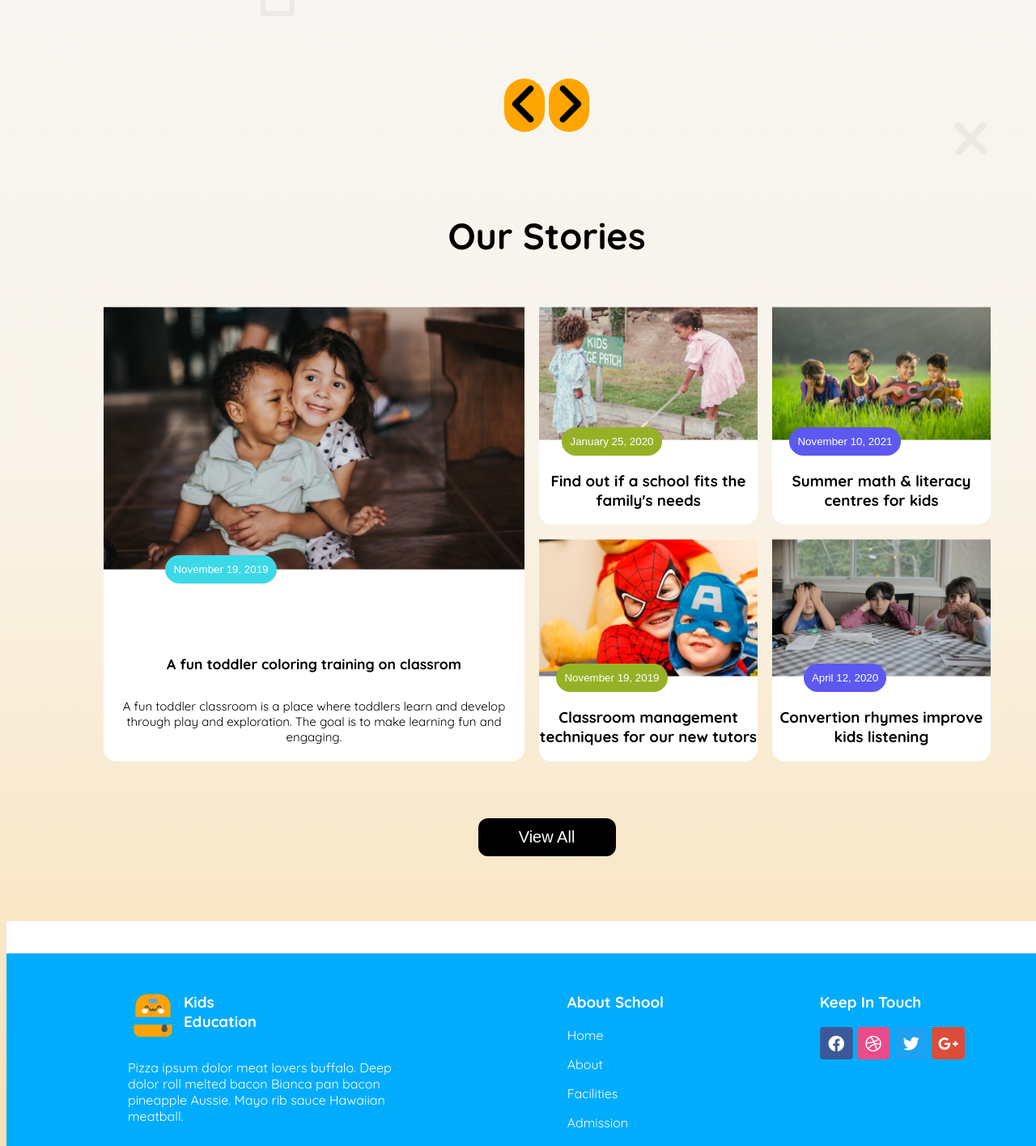
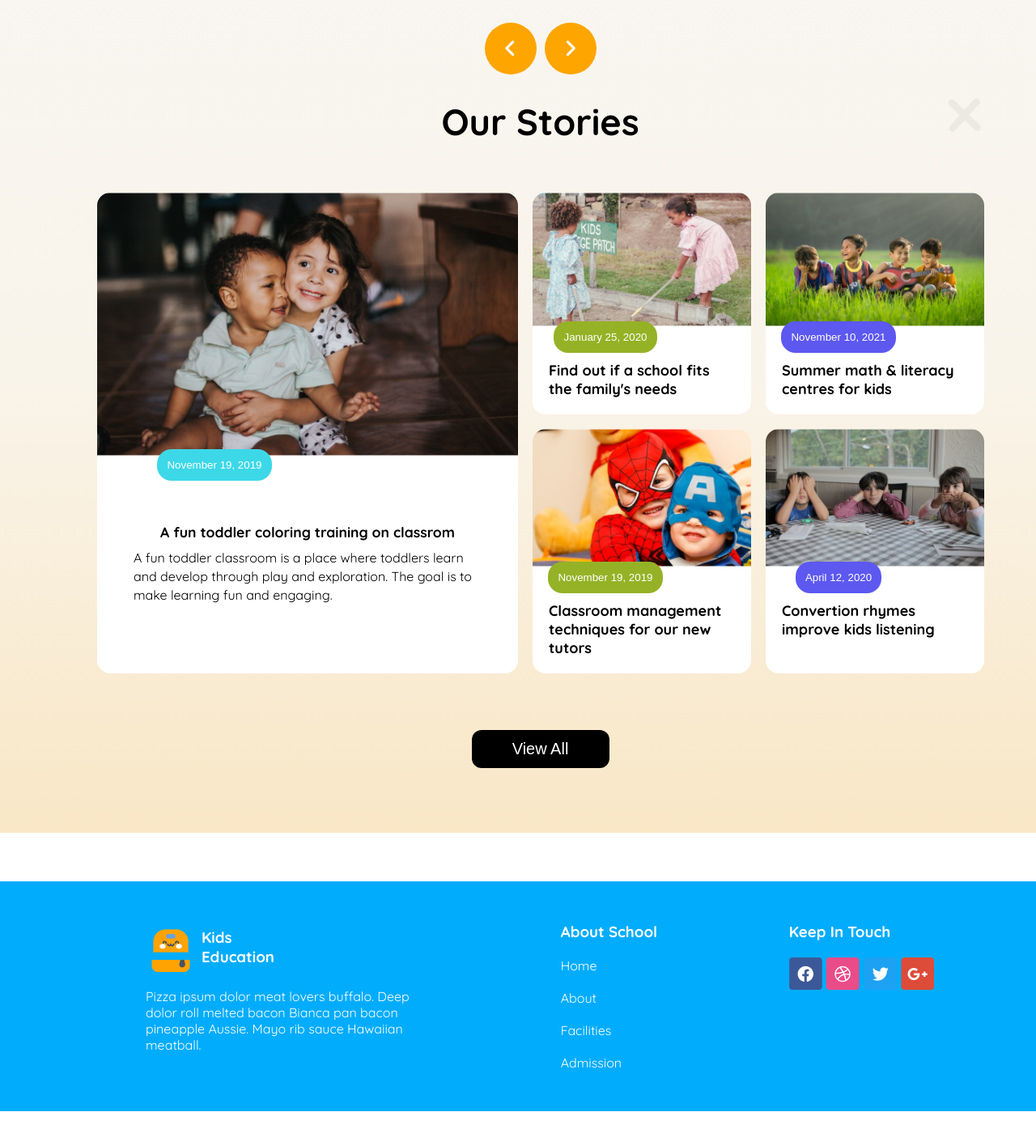
Before and after one commit to Abdulkaium775/Assignment-2, a plain HTML site: page index.html in a window 1280 px wide. Shown: the part 1359-2775 px from the top of the page at 81% size. After the commit the page ends 2732 px from the top, so only its background shows below. Drawn offline with Linux system fonts and the light colour scheme.

Commit message:
fourth-commit

```diff
--- a/index.html
+++ b/index.html
@@ -1,11 +1,16 @@
 <!DOCTYPE html>
 <html lang="en">
+
 <head>
     <meta charset="UTF-8">
     <meta name="viewport" content="width=device-width, initial-scale=1.0">
     <title>Assignment-2</title>
     <link rel="stylesheet" href="style/style.css">
+    <link rel="stylesheet" href="https://cdnjs.cloudflare.com/ajax/libs/font-awesome/6.7.2/css/all.min.css"
+        integrity="sha512-Evv84Mr4kqVGRNSgIGL/F/aIDqQb7xQ2vcrdIwxfjThSH8CSR7PBEakCr51Ck+w+/U6swU2Im1vVX0SVk9ABhg=="
+        crossorigin="anonymous" referrerpolicy="no-referrer" />
 </head>
+
 <body id="body" class="quicksand-normal">
     <!-- banner-style -->
     <header>
@@ -14,7 +19,7 @@
                 <img src="./assets/logo.png" alt="">
                 <p class="title">SCHOOL</p>
             </div>
-            <div>
+            <div class="navbar-list">
                 <nav>
                     <ul>
                         <li style="color: orange;">Home</li>
@@ -24,15 +29,18 @@
                     </ul>
                 </nav>
             </div>
-            <div>
+            <div class="navbar-btn">
                 <button class="btn-primary">Contact</button>
             </div>
+            <div class="navbar-menu"><i class="fa-solid fa-bars"></i></div>
         </div>
         <!-- 2nd-part -->
         <section class="banner">
             <div class="banner-details">
-                <h1 class="banner-title"> <Span style="color: orange;">Empowering </Span>students from small age <span style="color: skyblue;">towards vision</span></h1>
-                <p>With the courage,Confidence,Creatibity and Composssion to make their Unique Contribution in a Diverse and Dynamic world.</p>
+                <h1 class="banner-title"> <Span style="color: orange;">Empowering </Span>students from small age <span
+                        style="color: skyblue;">towards vision</span></h1>
+                <p>With the courage,Confidence,Creatibity and Composssion to make their Unique Contribution in a Diverse
+                    and Dynamic world.</p>
                 <button class="btn-2">Enroll Now</button>
             </div>
             <div>
@@ -54,33 +62,37 @@
                 <div style="background-image: linear-gradient(#DBF0FA,#F9FDFF,#FFFFFF);" class="Curriculam-details">
                     <img src="./assets/kinder.png" alt="">
                     <h3>Kinder (3-4) Years</h3>
-        <p style="color: #808080;">A kindergarten curriculum guide is a systematic plan for teaching children in kindergarten.</p>
+                    <p style="color: #808080;">A kindergarten curriculum guide is a systematic plan for teaching
+                        children in kindergarten.</p>
                     <h5 style="color: #64C8FF;">Read More</h5>
                 </div>
 
                 <div style="background-image: linear-gradient(#FCF2DC,#FFFEFD,#FFFFFF);" class="Curriculam-details">
                     <img src="./assets/elementary.png" alt="">
                     <h3>Elementary School</h3>
-       <p style="color: #808080;">Elementary school usually includes kindergarten through fifth or sixth grade, depending on the school district.</p>
+                    <p style="color: #808080;">Elementary school usually includes kindergarten through fifth or sixth
+                        grade, depending on the school district.</p>
                     <h5 style="color: #F0AA00;">Read More</h5>
                 </div>
 
                 <div style="background-image: linear-gradient(#EDE1FC,#FEFEFF,#FFFFFF);" class="Curriculam-details">
                     <img src="./assets/middle.png" alt="">
                     <h3>Middle(10-16) Years</h3>
-       <p style="color: #808080;">Children develop new thinking skills, such as thinking in multiple dimensions and seeing things as relative.</p>
+                    <p style="color: #808080;">Children develop new thinking skills, such as thinking in multiple
+                        dimensions and seeing things as relative.</p>
                     <h5 style="color: #8700FF;">Read More</h5>
                 </div>
             </div>
             <!-- button -->
             <section>
                 <div class="button">
-            <button  class="b-1">
-                <img src="./assets/angle-left-solid.svg" alt="">
-            </button>
-            <button class="b-2">
-            <img src="./assets/angle-right-solid.svg" alt="">
-             </button>
+                    <div class="b-1">
+                        <i class="fa-solid fa-angle-left"></i>
+
+                    </div>
+                    <div class="b-2">
+                        <i class="fa-solid fa-angle-right"></i>
+                    </div>
                 </div>
                 </sectction>
 
@@ -88,32 +100,39 @@
                 <section>
                     <div class="story">
                         <h1 class="story-title">Our Stories</h1>
+                        <marquee>"Early education focuses on building basic skills, creativity and social development"
+                        </marquee>
                         <div class="our-stories">
                             <div id="story-1" class="details">
-                    <img src="./assets/story-1.png" alt="">
+                                <img max-width:100% src="./assets/story-1.png" alt="">
                                 <button id="btn-osm-1" class="btn-3">November 19, 2019</button>
+                                <div class="story-1">
                                     <h3>A fun toddler coloring training on classrom</h3>
-                    <p>A fun toddler classroom is a place where toddlers learn and develop through play and exploration. The goal is to make learning fun and engaging.</p>
+                                    <p class="box-desc">A fun toddler classroom is a place where toddlers learn and
+                                        develop through play and exploration. The goal is to make learning fun and
+                                        engaging.</p>
+                                </div>
+
                             </div>
                             <div class="details">
                                 <img src="./assets/story-2.png" alt="">
                                 <button id="btn-osm-2" class="btn-3">January 25, 2020</button>
-                    <h3>Find out if a school fits the family's needs</h3>
+                                <h3 class="small-box-title">Find out if a school fits the family's needs</h3>
                             </div>
                             <div class="details">
                                 <img src="./assets/story-3.png" alt="">
                                 <button id="btn-osm-3" class="btn-3">November 10, 2021</button>
-                    <h3>Summer math & literacy centres for kids</h3>
+                                <h3 class="small-box-title">Summer math & literacy centres for kids</h3>
                             </div>
                             <div class="details">
                                 <img src="./assets/story-4.png" alt="">
                                 <button id="btn-osm-4" class="btn-3">November 19, 2019</button>
-                    <h3>Classroom management techniques for our new tutors</h3>
+                                <h3 class="small-box-title">Classroom management techniques for our new tutors</h3>
                             </div>
                             <div class="details">
                                 <img src="./assets/story-5.png" alt="">
                                 <button id="btn-osm-3" class="btn-3">April 12, 2020</button>
-                    <h3>Convertion rhymes improve kids listening</h3>
+                                <h3 class="small-box-title">Convertion rhymes improve kids listening</h3>
                             </div>
                         </div>
                         <div id="btn-title">
@@ -124,31 +143,36 @@
     </main>
     <!-- footer -->
     <footer>
-    <div style="border:20px solid white";></div>
+        <div class="border-div"></div>
         <div class="footer">
 
-    <div>
+            <div class="footer-children">
                 <div class="footer-details">
                     <img src="./assets/logo.png" alt="">
                     <h3 style="color: #FFFFFF;">Kids <br> Education</h3>
                 </div>
-        <p style="width: 350px; color: #FFFFFF;">Pizza ipsum dolor meat lovers buffalo. Deep dolor roll melted bacon Bianca pan bacon pineapple Aussie. Mayo rib sauce Hawaiian meatball.</p>
+                <p style="width: 350px; color: #FFFFFF;">Pizza ipsum dolor meat lovers buffalo. Deep dolor roll melted
+                    bacon Bianca pan bacon pineapple Aussie. Mayo rib sauce Hawaiian meatball.</p>
             </div>
-        <div>
+            <div class="footer-children">
                 <h3 style="color: #FFFFFF;">About School</h3>
                 <p style="color: #FFFFFF;">Home</p>
                 <p style="color: #FFFFFF;">About</p>
                 <p style="color: #FFFFFF;">Facilities</p>
                 <p style="color: #FFFFFF;">Admission</p>
             </div>
+            <div class="footer-children footer-last-children">
+                <h3 style="color: #FFFFFF;">Keep In Touch</h3>
                 <div>
-            <h3 style="color: #FFFFFF;">Keep In  Touch</h3>
                     <img src="./assets/fb.png" alt="">
                     <img src="./assets/dribble.png" alt="">
                     <img src="./assets/twitter.png" alt="">
                     <img src="./assets/google+.png" alt="">
                 </div>
+
+            </div>
         </div>
     </footer>
 </body>
+
 </html>
--- a/style/style.css
+++ b/style/style.css
@@ -7,7 +7,10 @@
     font-style: normal;
   }
 /* banner-style */
-
+*{
+    margin: 0;
+    padding: 0;
+}
    #body{
     width: 1335px;
     background-image: linear-gradient(#F7F7F7,#F7F7F7, #F9F4EA,#F9DFB0);
@@ -21,6 +24,9 @@ img{
     align-items: center;
     max-width:100%;
     margin: 30px 150px;
+}
+.navbar-menu{
+    display: none;
 }
 
 .logo{
@@ -66,7 +72,9 @@ nav > ul > li > a{
 
 .banner-details{
     width:550px;
-
+    display: flex;
+    flex-direction: column;
+    gap: 20px;
 }
 .banner-title{
     font-size:56px;
@@ -113,22 +121,39 @@ padding:20px;
     flex-direction: column;
     justify-content: center;
     align-items: center;
+    gap: 30px;
+}
+
+/* button */
+
+ .button{
+    display: flex;
+    justify-content: center;
+    align-items: center;
+    width: 100%;
+    margin-top:60px ;
+    gap: 10px;
+}
+
+.b-1 , .b-2{
+    color: rgb(255, 255, 255);
+    width: 4rem;
+    height: 4rem;
+    display: flex;
+    justify-content: center;
+    align-items: center;
+    border-radius: 50%;
+    background-color: orange;
+}
+.b-1 i, .b-2 i{
+
+    font-size: 25px;
 
 }
 
-/* button */
-.button{
-    text-align: center;
-    margin: 100px;
-}
-.b-1 , .b-2{
-    width:50px;
-    border: none;
-    border-radius: 30px;
-    background-color:orange;
-}
-button > .b-1 > img{
-    color: #FFFFFF;
+
+marquee{
+    display: none;
 }
 
 /* our stories */
@@ -147,15 +172,16 @@ margin: 30px 120px 80px;
     width: 520px;
     font-size:15px;
 }
-.details{
-width: 270px;
-background-color: #FFFFFF;
-text-align: center;
-border-radius: 16px;
-display: flex;
-flex-direction: column;
-align-items: center;
+.small-box-title{
+    padding: 0px  20px;
+    font-size: 18px;
 }
+.box-desc{
+    padding: 0px 25px;
+    line-height: 23px;
+    font-size: 16px;
+}
+.details{width: 270px;background-color: #FFFFFF;border-radius: 16px;display: flex;flex-direction: column;align-items: center;overflow: hidden;padding-bottom: 20px;gap: 10px;}
 #btn-osm-1{
     margin-top: -18px;
     margin-left: -230px;
@@ -187,7 +213,7 @@ align-items: center;
     border: none;
     border-radius: 18px;
     color: #FFFFFF;
-    padding:10px;
+    padding:12px;
     background-color: yellow;
 }
 #btn-title{
@@ -206,13 +232,35 @@ align-items: center;
 
 }
 
+.border-div{
+    width: 100%;
+    height: 60px;
+    background-color: white;
+}
+.story-1 h3{
+    text-align: center;
+}
+.story-1{
+
+margin-top: -28px;
+
+display: flex;
+
+flex-direction: column;
+
+gap: 10px;
+
+padding: 0px 20px;
+}
+
 /* footer */
 .footer{
+    max-width:100%;
     display: flex;
     justify-content: space-between;
-   background-color:#01ACFD ;
-   padding: 30px 150px 80px;
-
+    background-color:#01ACFD;
+    padding: 50px 180px 50px;
+    margin: 0px;
 }
 .footer-details{
     display: flex;
@@ -220,5 +268,9 @@ align-items: center;
     align-items: center;
     gap:7px;
     width: 160px;
-
 }
+.footer-children{
+    display: flex;
+    flex-direction: column;
+    gap: 20px;
+}
```
Lines whose indentation alone changed are shown as unchanged.
